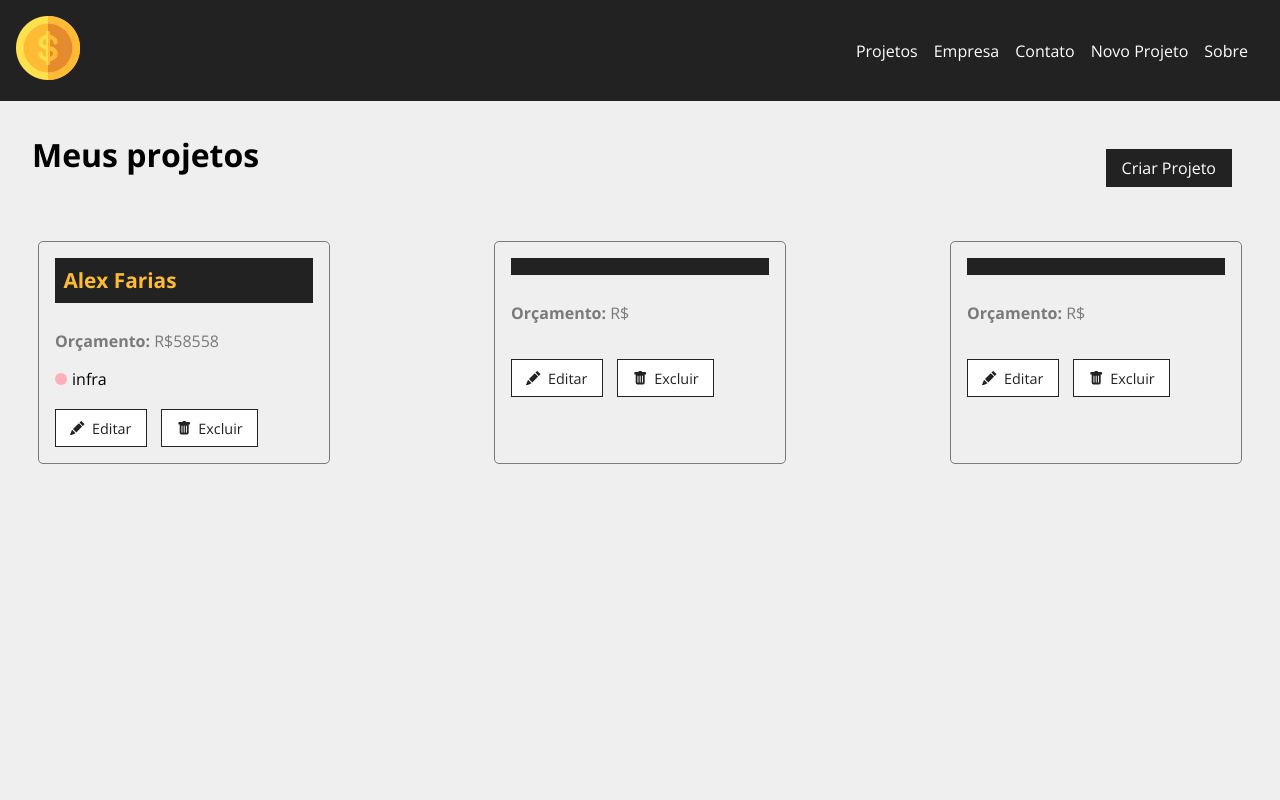
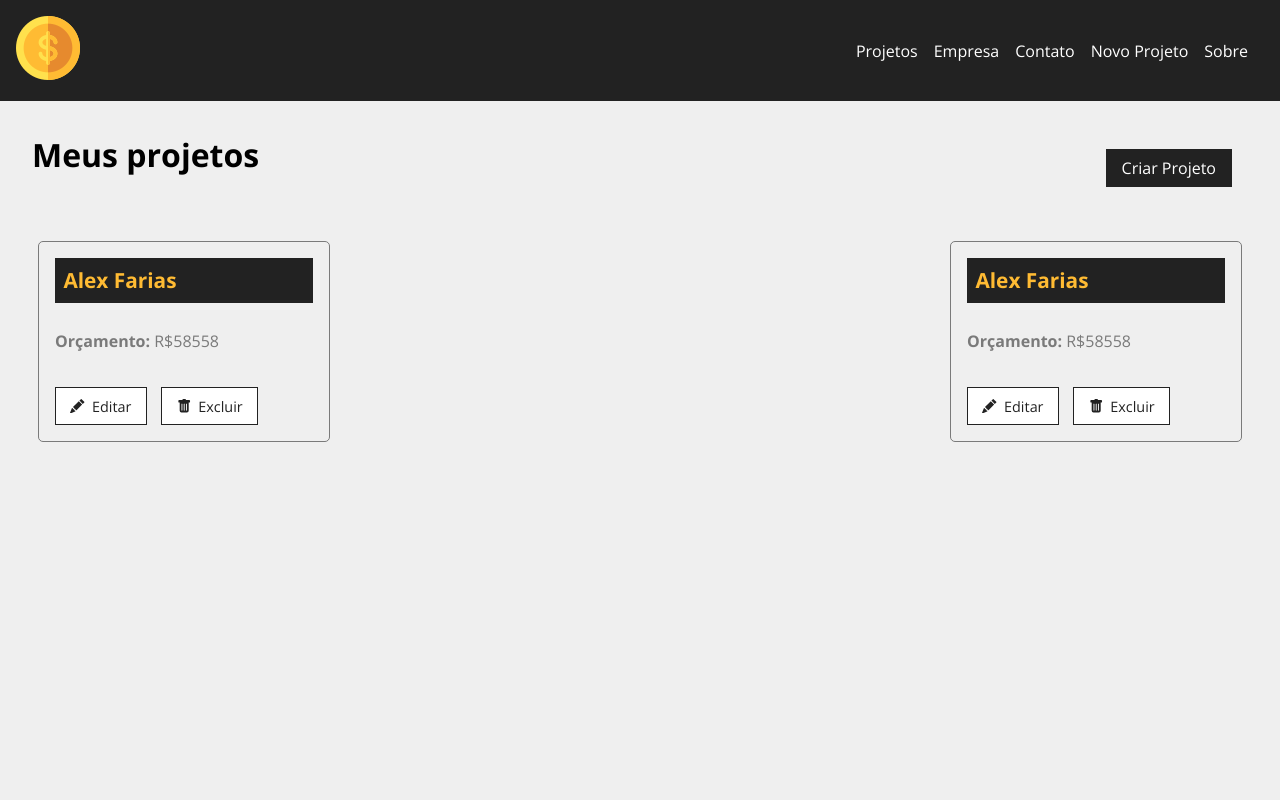
Before and after one commit to alexfarias7/Cost, a React (Vite) app: page /project in a window 1280 px wide. Shown: the top 800 px of the page. Built offline with nearby package versions, Linux system fonts and the light colour scheme; data requests are answered from the project's data file.

Commit message:
add page delete

```diff
--- a/db.json
+++ b/db.json
@@ -3,19 +3,24 @@
     {
       "name": "Alex Farias",
       "budget": "58558",
-      "category": {
-        "id": "1",
-        "name": "infra"
+      "Category": {
+        "id": "2",
+        "name": "desenvolvimento"
       },
       "cost": 0,
       "services": [],
       "id": 1
     },
     {
+      "name": "Alex Farias",
+      "budget": "58558",
+      "Category": {
+        "id": "2",
+        "name": "desenvolvimento"
+      },
+      "cost": 0,
+      "services": [],
       "id": 2
-    },
-    {
-      "id": 3
     }
   ],
   "categories": [
@@ -25,15 +30,15 @@
     },
     {
       "id": 2,
-      "name": "Desenvolvimento"
+      "name": "desenvolvimento"
     },
     {
       "id": 3,
-      "name": "Desing"
+      "name": "desing"
     },
     {
       "id": 4,
-      "name": "Planejamento"
+      "name": "planejamento"
     }
   ]
 }
--- a/src/components/pages/Project/index.jsx
+++ b/src/components/pages/Project/index.jsx
@@ -11,7 +11,8 @@ import * as Styled from './style';
 
 function Project() {
   const [projects, setProjects] = useState([]);
-  const [RemoveLoading, setRemoveLoading] = useState(false)
+  const [RemoveLoading, setRemoveLoading] = useState(false);
+  const [projectMesssage, setProjectMesssage] = useState('')
 
   const location = useLocation();
   let message = '';
@@ -20,8 +21,7 @@ function Project() {
   }
 
   useEffect(() => {
-
-    setTimeout(()=>{
+    setTimeout(() => {
       fetch('http://localhost:5000/projects', {
         method: 'GET',
         headers: {
@@ -32,12 +32,27 @@ function Project() {
         .then((data) => {
           console.log(data);
           setProjects(data);
-          setRemoveLoading(true)
+          setRemoveLoading(true);
         })
         .catch((e) => console.log(e));
-    },3000)
+    }, 500);
+  }, []);
 
-  }, []);
+  function removeProject(id) {
+    fetch(`http://localhost:5000/projects/${id}`, {
+      method: 'DELETE',
+      headers: {
+        'Content-type': 'application/json',
+      },
+    })
+      .then((r) => r.json())
+      .then((data) => {
+        console.log(data);
+        setProjects(Project.filter((project) => project.id !== id));
+        setProjectMesssage('projeto removido com sucesso!')
+      })
+      .catch((err) => console.log(err));
+  }
 
   return (
     <Styled.ProjectContainer>
@@ -45,25 +60,24 @@ function Project() {
         <h1>Meus projetos</h1>
         <LinkButon minHeight="initial" to="/newproject" text="Criar Projeto" />
       </Styled.TitleContainer>
-
       {message && <Message type="success" msg={message} />}
+      {projectMesssage && <Message type="success" msg={projectMesssage } />}
       <Styled.ContainerStart minHeight="initial">
         {projects.length > 0 &&
           projects.map((project) => (
             <ProjectCard
               id={project.id}
               budget={project.budget}
-
               category={project?.category?.name}
-
               key={project.id}
               name={project.name}
+              handleRemove={removeProject}
             />
           ))}
-          {!RemoveLoading && <Loader />}
-          {RemoveLoading && projects.length===0 && (
-            <p>Não existem projetos cadastrados</p>
-          )}
+        {!RemoveLoading && <Loader />}
+        {RemoveLoading && projects.length === 0 && (
+          <p>Não existem projetos cadastrados</p>
+        )}
       </Styled.ContainerStart>
     </Styled.ProjectContainer>
   );
--- a/src/components/project/ProjectCard/index.jsx
+++ b/src/components/project/ProjectCard/index.jsx
@@ -5,6 +5,11 @@ import { BsTrashFill, BsPencilFill } from 'react-icons/bs';
 import * as Styled from './styles';
 
 function ProjectCard({ id, name, budget, category, handleRemove }) {
+  const remove = (e) => {
+    e.preventDefault();
+    handleRemove(id);
+  };
+
   return (
     <Styled.ProjectCard>
       <h4>{name}</h4>
@@ -14,31 +19,33 @@ function ProjectCard({ id, name, budget, category, handleRemove }) {
       <Styled.CategoryText>
         {category === 'infra' && (
           <>
-            <Styled.SpanInfra>{}</Styled.SpanInfra> {category}
+            <Styled.SpanInfra /> <b>infra</b>
           </>
         )}
-        {category === 'Desenvolvimento' && (
+        {category === 'desenvolvimento' && (
           <>
-            <Styled.SpanInfra>{}</Styled.SpanInfra> {category}
+            <Styled.SpanDesenvolvimento /> <b>infra</b>
           </>
         )}
-        {category === 'Desing' && (
+        {category === 'desing' && (
           <>
-            <Styled.SpanInfra>{}</Styled.SpanInfra> {category}
+            <Styled.SpanDesing /> <b>Design</b>
           </>
         )}
-        {category === 'Planejamento' && (
+        {category === 'planejamento' && (
           <>
-            <Styled.SpanInfra>{}</Styled.SpanInfra> {category}
+            <Styled.SpanPlanejamento />
+            <b>Planejamento</b>
           </>
         )}
       </Styled.CategoryText>
 
       <Styled.ProjectCardAction>
         <Link to="/">
-          <BsPencilFill />Editar
+          <BsPencilFill />
+          Editar
         </Link>
-        <button type="submit">
+        <button type="submit" onClick={remove}>
           <BsTrashFill /> Excluir
         </button>
       </Styled.ProjectCardAction>
```
